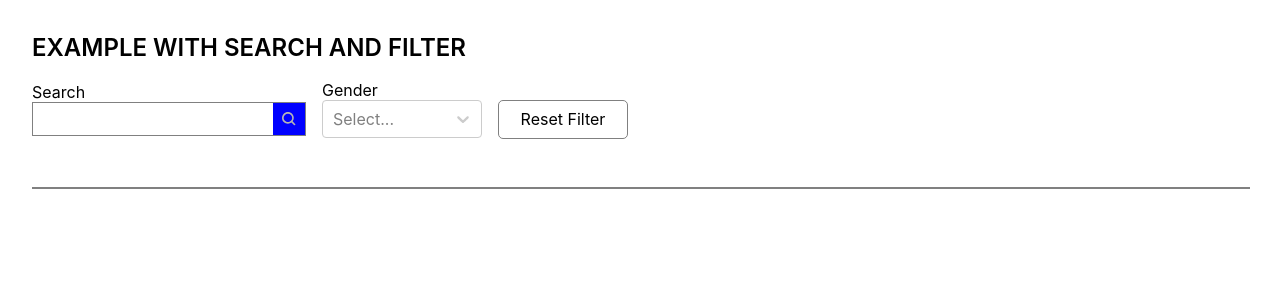
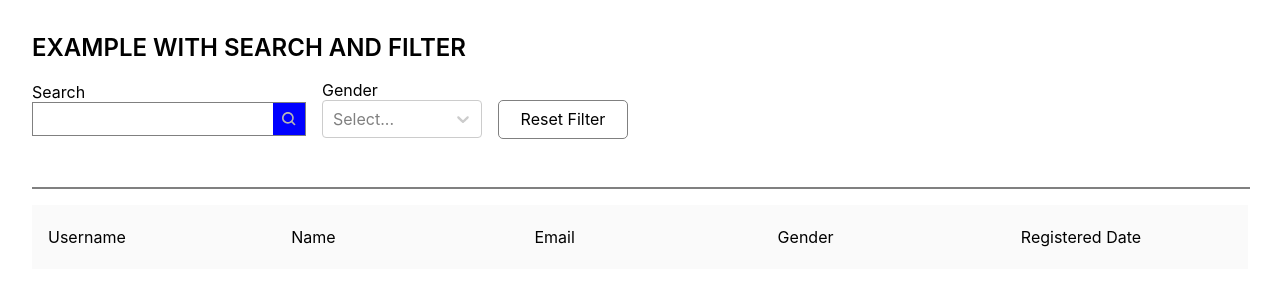
Before and after one commit to adjihans/ajaib-web-engineering-test, a React (Create React App) app: page / in a window 1280 px wide. Shown: the top 300 px of the page. Built offline with nearby package versions, Linux system fonts and the light colour scheme.

Commit message:
add table header

```diff
--- a/src/App.tsx
+++ b/src/App.tsx
@@ -1,6 +1,7 @@
 import React from "react";
 import styled from "styled-components";
 import SearchAndFilter from "./components/SearchAndFilter";
+import Table from "./components/Table";
 
 function App() {
   return (
@@ -8,6 +9,7 @@ function App() {
       <TitlePage>EXAMPLE WITH SEARCH AND FILTER</TitlePage>
       <SearchAndFilter />
       <Separator />
+      <Table />
     </Container>
   );
 }
--- /dev/null
+++ b/src/components/Table.tsx
@@ -0,0 +1,51 @@
+import React from "react";
+import styled from "styled-components";
+
+const Table = () => {
+  return (
+    <TableContainer>
+      <TableHeaderContainer>
+        <Cell isHeader={true}>Username</Cell>
+        <Cell isHeader={true}>Name</Cell>
+        <Cell isHeader={true}>Email</Cell>
+        <Cell isHeader={true}>Gender</Cell>
+        <Cell isHeader={true}>Registered Date</Cell>
+      </TableHeaderContainer>
+    </TableContainer>
+  );
+};
+
+export default Table;
+
+const TableContainer = styled.div`
+  width: 100%;
+
+  display: flex;
+  flex-direction: column;
+  justify-content: center;
+  align-items: center;
+
+  margin: 2rem 0;
+`;
+
+const TableHeaderContainer = styled.div`
+  width: 100%;
+  height: 2rem;
+
+  display: flex;
+  flex-direction: row;
+  justify-content: center;
+  align-items: center;
+`;
+
+const Cell = styled.div<{ isHeader?: boolean }>`
+  width: 20%;
+  height: 100%;
+  background-color: ${({ isHeader }) => (isHeader ? "#fafafa" : "#ffffff")};
+
+  padding: 1rem;
+
+  display: flex;
+  justify-content: flex-start;
+  align-items: center;
+`;
```
